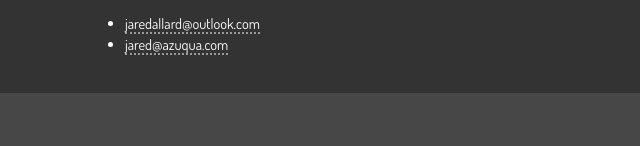
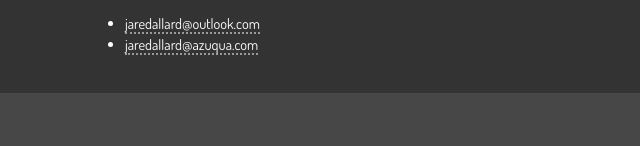
Before and after one commit to jaredallard/jaredallard.github.io, a website: page index.html in a window 1280 px wide. Shown: the part 806-952 px from the top of the page, 0-640 px from the left. Drawn offline with nearby package versions, Linux system fonts and the light colour scheme; some icons are missing.

Commit message:
fix(index): href -> display

```diff
--- a/index.html
+++ b/index.html
@@ -118,7 +118,7 @@
 
         <ul>
           <li><a href="mailto:jaredallard@outlook.com">jaredallard@outlook.com</a></li>
-          <li><a href="mailto:jaredallard@azuqua.com">jared@azuqua.com</a></li>
+          <li><a href="mailto:jaredallard@azuqua.com">jaredallard@azuqua.com</a></li>
         </ul>
       </p>
       <br />
```
